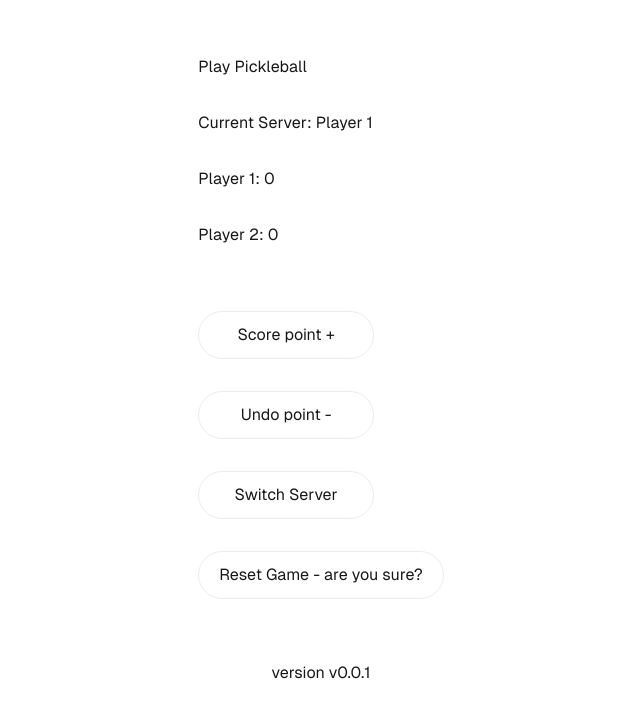
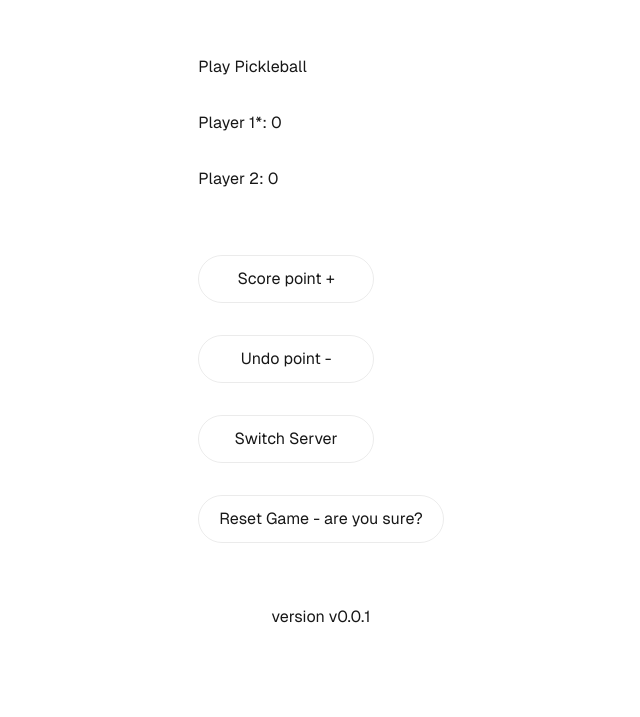
Before and after one commit to element121/pickleball-scorer, a Next.js app: page / in a window 1280 px wide. Shown: the part 109-826 px from the top of the page, without its empty margins (319-959 px from the left). Built offline with nearby package versions, Linux system fonts and the light colour scheme.

Commit message:
Improving how current server displayed.

```diff
--- a/app/page.tsx
+++ b/app/page.tsx
@@ -33,9 +33,14 @@ export default function Home() {
     <div className="grid grid-rows-[20px_1fr_20px] items-center justify-items-center min-h-screen p-8 pb-20 gap-16 sm:p-20 font-[family-name:var(--font-geist-sans)]">
       <main className="flex flex-col gap-8 row-start-2 items-center sm:items-start">
         <h1>Play Pickleball</h1>
-        <p>Current Server: {game.currentServer}</p>
-        <p>Player 1: {score[0].player1Score}</p>
-        <p>Player 2: {score[0].player2Score}</p>
+        <p>
+          Player 1{game.currentServer === "Player 1" ? "*" : ""}:{" "}
+          {score[0].player1Score}
+        </p>
+        <p>
+          Player 2{game.currentServer === "Player 2" ? "*" : ""}:{" "}
+          {score[0].player2Score}
+        </p>
         <p>{result}</p>
         <button
           onClick={handleScorePoint}
```
